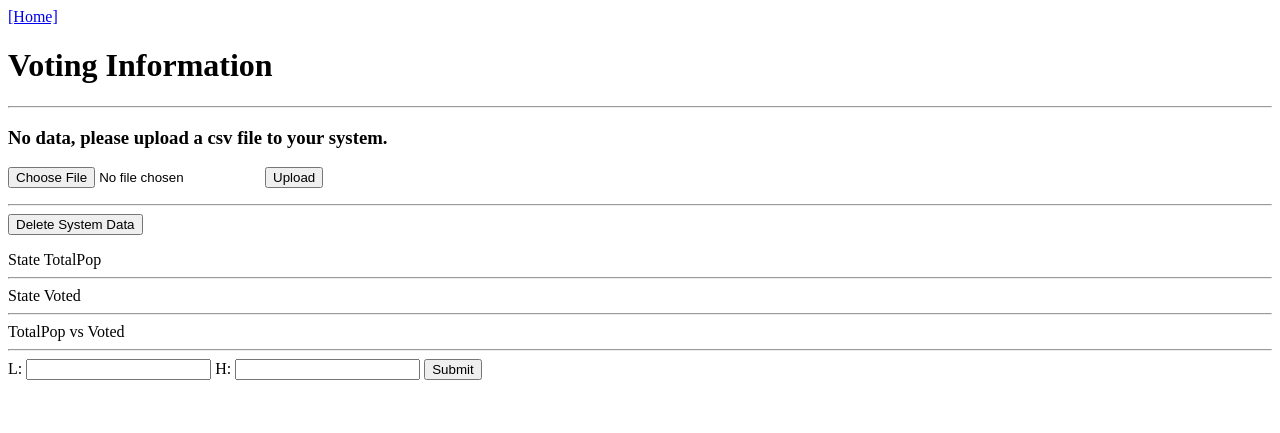
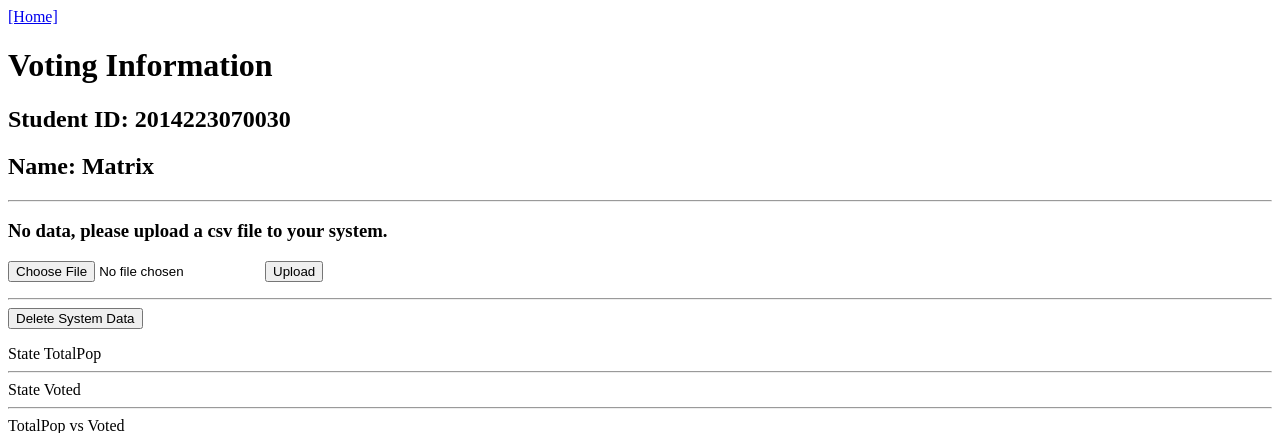
Before and after one commit to matrixback/exam, a Flask app: page / in a window 1280 px wide. Shown: the top 433 px of the page. Run offline with Flask 2, Linux system fonts and the light colour scheme; some libraries are stand-ins or nearby versions.

Commit message:
second version

```diff
--- a/templates/index.html
+++ b/templates/index.html
@@ -7,6 +7,8 @@
     <body>
     <a href="/">[Home]</a>
     <h1>Voting Information</h1>
+    <h2>Student ID: 2014223070030</h2>
+    <h2>Name: Matrix</h2>
     <hr/>
     <div>
     {% with messages = get_flashed_messages(with_categories=true) %}
```
